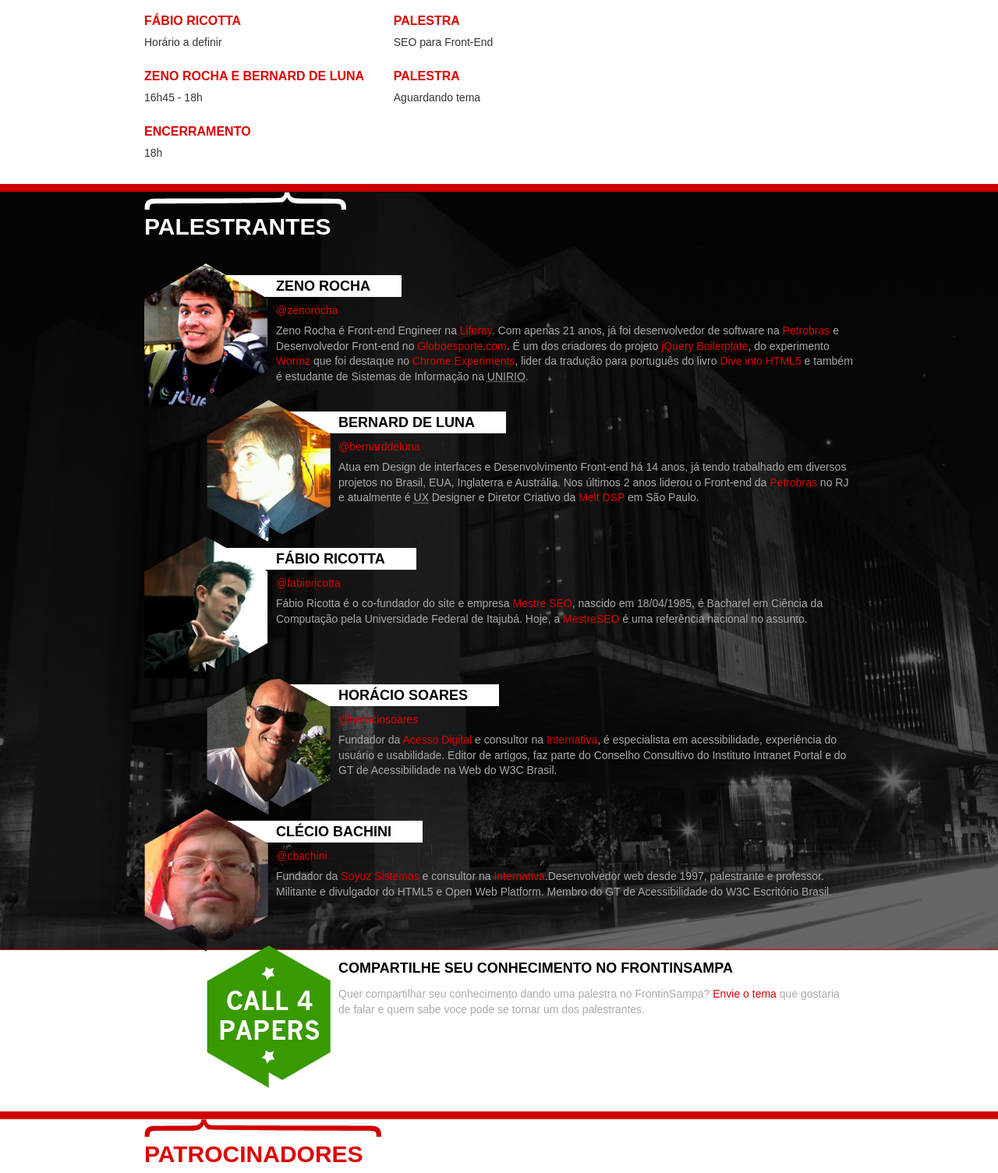
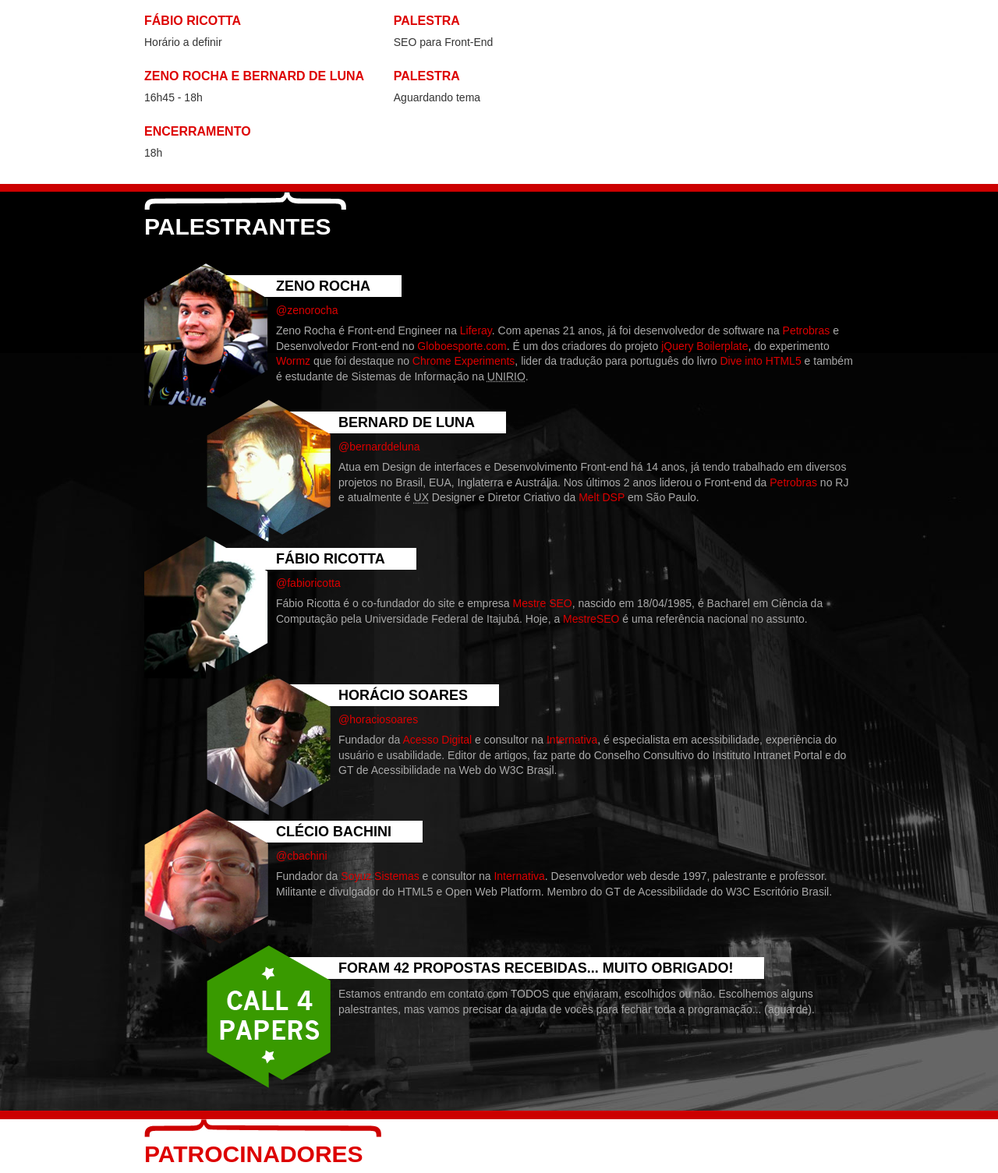
Before and after one commit to braziljs/front-in-sampa, a PHP site: page / in a window 1280 px wide. Shown: the part 1120-2625 px from the top of the page at 78% size. Run offline with PHP 8.4, Linux system fonts and the light colour scheme; some libraries are stand-ins or nearby versions.

Commit message:
retirada call4pappers

```diff
--- a/estilos/global.css
+++ b/estilos/global.css
@@ -1,134 +1,93 @@
 /*
 //FRONTINSAMPA RESET
 */
-
 * {	margin: 0; padding: 0; }
-
 p, h1, h2, h3, h4, h5, h6, label, span { line-height: 100%; font-weight: normal; }
-
 li { list-style: none; }
-
 address { font-style: normal; }
-
 fieldset, img { border: none; }
-
 hr, fieldset legend { display: none; }
-
 html, body { min-height: 100%; }
-
 article, aside, details, figcaption, figure, footer, header, hgroup, menu, nav, section { display: block; }
-
-
 /*
-
 //HEADERS
-
 */
-
 h1 {
 	font-size: 3em;
 	color: #d00;
 	text-transform: uppercase;
 	font-weight: bold;
 }
-
 h2 {
 	font-size: 1.6em;
 	color: #d00;
 	text-transform: uppercase;
 	font-weight: bold;
 }
-
 h3 {
 	font-size: 1.4em;
 	color: #666;
 	font-weight: bold;
 }
-
 h4 {
 	font-size: 1.4em;
 	color: #666;
 	font-weight: bold;
 }
-
-
 .secundario h2 {
 	color: #fff;
 }
-
-
 /*
-
 //TEXTOS
-
 */
-
 p, li {
 	margin-top: 10px;
 	font-size: 1.4em;
 	color: #333;
 	line-height: 140%;
 }
-
 label {
 	font-size: 1.4em;
 	color: #999;
 	font-weight: bold;
 	text-transform: uppercase;
 }
-
 strong {
 	font-weight: 600;
 	color: #888;
 }
-
 .secundario p, .secundario li {
 	color: #aaa;
 }
-
-
 /*
-
 //LINKS
-
 */
-
 a {
 	color: #fff;
 	text-decoration: none;
 }
-
 a, a:hover{
 	transition: all linear 0.3s;
 	-moz-transition: all linear 0.3s;
 	-webkit-transition: all linear 0.3s;
 	-o-transition: all linear 0.3s;
 }
-
 a:hover, a:focus, a:active {
 	color: #d00;
 }
-
 .secundario a {
 	color: #d00;
 }
-
 .secundario a:hover {
 	color: #fff;
 }
-
-
 /*
-
 //BOTOES E FORMULARIOS
-
 */
-
 input[type="text"], input[type="url"], input[type="email"], textarea {
 	border: 1px solid #ccc;
 	padding: 3px;
 }
-
 .bt {
 	background-color: #390;
 	color: #fff;
@@ -139,39 +98,29 @@ input[type="text"], input[type="url"], input[type="email"], textarea {
 	font-weight: bold;
 	padding: 2px 3px;
 }
-
-
 /*
-
 //ESTRUTURA GERAL
-
 */
-
 body {
 	font-size: 62.5%;
 	background-color: #fff;
 	color: #000;
 	font-family: Arial, Helvetica, sans-serif;
 }
-
 #documento {
 	padding: 15px 0 0 0;
 }
-
 #documento .bl-conteudo {
 	width: 910px;
 	margin: 0 auto;
 }
-
 header {
     background: url("img/bg-header.jpg") center top no-repeat #000;
     height: 426px;
 }
-
 header .bl-conteudo {
 	position: relative;
 }
-
 header .bl-logo {
 	position: absolute;
 	right: 338px;
@@ -180,66 +129,49 @@ header .bl-logo {
 	z-index: 10;
 	display: block;
 }
-
-
 header nav{
 	padding-top: 15px;
 	position: relative;
 	left: -3px;
 }
-
 header nav::after {
 position: absolute;
 content: url("img/bg-menu-header.png");
 bottom: -172px;
 display: block;
 }
-
 header .menu li {
 	font-size: 2.8em;
 	line-height: 100%;
 	text-transform: uppercase;
 	font-weight: bold;
 }
-
-
-
 footer {
 	margin-top: 60px;
 	background-color: #000;
 	padding: 0 0 25px;
 }
-
 footer .navegacao-auxiliar {
 	padding: 25px 0;
 }
-
 footer .navegacao-auxiliar li {
 	display: inline-block;
 	margin-right: 6px;
 }
-
 footer address .creditos {
 	display: inline-block;
 	vertical-align: top;
 	margin-right: 20px;
 }
-
-
 /*
-
 //CONTEUDO
-
 */
-
 #conteudo {
 	padding: 0 0 25px;
 }
-
 #conteudo .bl-conteudo {
 	position: relative;
 }
-
 #conteudo .bl-informacoes .detalhes {
 	position: absolute;
 	right: 0;
@@ -248,13 +180,10 @@ footer address .creditos {
 	width: 414px;
 	height: 197px;
 }
-
 #conteudo .bl-informacoes .detalhes a,
-
 #conteudo .bl-informacoes .detalhes p {
 	text-indent: -666em;
 }
-
 #conteudo .bl-informacoes .detalhes a {
 	width: 100%;
 	height: 140px;
@@ -264,25 +193,20 @@ footer address .creditos {
 	z-index: 1;
 	overflow: hidden;
 }
-
 #conteudo section {
 	position: relative;
 	background-color: #fff;
 }
-
 #conteudo .bl-conteudo {
 	position: relative;
 }
-
 #conteudo section.secundario {
 	background-color: #000;
 }
-
 #conteudo section h2 {
 	cursor: pointer;
 	padding: 30px 0 0;
 }
-
 #conteudo section#evento h2 {
 	background: url("img/tit-eventos.png") no-repeat scroll 0 0 transparent;
 	height: 40px;
@@ -292,7 +216,6 @@ footer address .creditos {
 	left: -14px;
 	font-size: 3em;
 }
-
 #conteudo section#evento h3.tt-endereco {
 	margin-top: 50px;
 	font-size: 1.6em;
@@ -300,24 +223,19 @@ footer address .creditos {
 	text-transform: uppercase;
 	font-weight: bold;
 }
-
 #conteudo section#evento .detalhes {
 	position: absolute;
 	right: 0;
 	top: 20px;
 	width: 630px;
 }
-
 #conteudo section#evento .bl-mapa {
 	margin-top: 20px;
 }
-
-
 #conteudo section#evento .bl-mapa iframe {
 	margin-top: 10px;
 	border: none;
 }
-
 #conteudo section#programacao h2.titPr {
 	position: absolute;
 	right: 0;
@@ -326,7 +244,6 @@ footer address .creditos {
 	background: url("img/tit-programacao.png") no-repeat scroll 0 0 transparent;
 	width: 275px;
 	padding-top: 40px;
-
 	font-size: 3em;
 	color: #d00;
 	text-transform: uppercase;
@@ -344,50 +261,39 @@ footer address .creditos {
 	font-size: 1em;
 	min-width: 300px;
 }
-
-#conteudo section#programacao li h3{
+#conteudo section#programacao li h3 {
 	font-size: 1.6em;
 	color: #d00;
 	text-transform: uppercase;
 	font-weight: bold;
 }
-
-
-
 #conteudo section#palestrantes {
-	background: url("img/bg-palestrantes.jpg") center top no-repeat transparent;
+	background: url("img/bg-palestrantes.jpg") center bottom no-repeat #000;
 	border-top: 10px solid #c00;
 	border-bottom: 10px solid #c00;
 	margin-top: 30px;
 	padding-bottom: 30px;
 }
-
 #conteudo section#palestrantes h2.titPl {
 	background: url("img/tit-palestrantes.png") no-repeat scroll 0 0 transparent;
 	height: 40px;
 	width: 275px;
-
 	font-size: 3em;
-
 	text-transform: uppercase;
 	font-weight: bold;
 }
-
 #conteudo section#palestrantes ul {
 	margin-top: 30px;
 }
-
 #conteudo section#palestrantes li {
 	clear: both;
 	overflow: hidden;
 	margin-top: -8px;
 	font-size: 1em;
 }
-
 #conteudo section#palestrantes li:nth-child(even) {
 	margin-left: 80px;
 }
-
 #conteudo section#palestrantes li h3 {
 	display: inline-block;
 	background-color: #fff;
@@ -400,25 +306,21 @@ footer address .creditos {
 	font-size: 1.8em;
 	text-transform: uppercase;
 }
-
 #conteudo section#palestrantes li h4 {
 	margin-top: 10px;
 	font-size: 1.4em;
 	color: #fff;
 	font-weight: bold;
 }
-
 #conteudo section#palestrantes li img {
 	float: left;
 	margin-right: 10px;
 	position: relative;
 	z-index: 3;
 }
-
 #conteudo section#patrocinadores {
 	height: 400px;
 }
-
 #conteudo section#patrocinadores h2 {
 	background: url("img/tit-patrocinadores.png") no-repeat scroll 0 0 transparent;
 	width: 305px;
@@ -431,67 +333,53 @@ footer address .creditos {
 	text-transform: uppercase;
 	font-weight: bold;
 }
-
-
-
 #conteudo section#patrocinadores .bl-patrocinador {
 	position: absolute;
 }
-
 #conteudo section#patrocinadores .patrocinador {
 	background-color: #eee;
 }
-
 #conteudo section#patrocinadores .bl-patrocinador-diamante {
 	top: 80px;
 	left: 0;
 }
-
 #conteudo section#patrocinadores .patrocinador-diamante {
 	width: 205px;
 	height: 160px;
 }
-
 #conteudo section#patrocinadores .bl-patrocinador-ouro {
 	top: 80px;
 	left: 360px;
 }
-
 #conteudo section#patrocinadores .patrocinador-ouro {
 	width: 130px;
 	height: 100px;
 	display: inline-block;
 	margin-right: 10px;
 }
-
 #conteudo section#patrocinadores .bl-patrocinador-prata {
 	top: 280px;
 	left: 0;
 }
-
 #conteudo section#patrocinadores .patrocinador-prata {
 	width: 95px;
 	height: 75px;
 	display: inline-block;
 	margin-right: 2px;
 }
-
 #conteudo section#patrocinadores .bl-patrocinador-bronze {
 	top: 250px;
 	left: 520px;
 }
-
 #conteudo section#patrocinadores .patrocinador-bronze {
 	width: 74px;
 	height: 57px;
 	display: inline-block;
 	margin-right: -1px;
 }
-
 #conteudo section#apoiadores {
 	margin-top: 30px;
 }
-
 #conteudo section#apoiadores h2 {
 	background: url("img/tit-apoiadores.png") no-repeat scroll 0 0 transparent;
 	width: 215px;
@@ -500,11 +388,9 @@ footer address .creditos {
 	text-transform: uppercase;
 	font-weight: bold;
 }
-
 #conteudo section#apoiadores ul {
 	margin-top: 20px;
 }
-
 #conteudo section#apoiadores li {
 	display: inline-block;
 	width: 75px;
@@ -512,20 +398,15 @@ footer address .creditos {
 	background-color: #eee;
 	margin: 0 5px 8px 0;
 }
-
 #conteudo section#apoiadores li img {
 	display: block;
 }
-
 #conteudo section#contato {
 	margin-top: 30px;
 }
-
 #conteudo section#contato a {
 	color: #666;
 }
-
-
 #conteudo section#contato h2 {
 	background: url("img/tit-apoiadores.png") no-repeat scroll 0 0 transparent;
 	width: 215px;
@@ -534,7 +415,6 @@ footer address .creditos {
 	text-transform: uppercase;
 	font-weight: bold;
 }
-
 #conteudo section#comentarios h2 {
 	background: url("img/tit-patrocinadores.png") no-repeat scroll 0 0 transparent;
 	width: 305px;
@@ -544,41 +424,31 @@ footer address .creditos {
 	text-transform: uppercase;
 	font-weight: bold;
 }
-
 #conteudo section#contato .bl-campos {
 	margin-top: 30px;
 	width: 447px;
 }
-
 #conteudo section#contato h2, section#comentarios h2 {
 	margin-bottom: 30px;
-
 }
-
 #conteudo section#contato h3 {
 	margin-bottom: 10px;
 	margin-top: 15px;
 }
-
 #conteudo section#contato .campo label {
 	width: 90px;
 	margin-right: 6px;
 	display: inline-block;
 	vertical-align: top;
 }
-
 #conteudo section#contato .campo br {
 	display: none;
 }
-
 #conteudo section#contato .campo input,
-
 #conteudo section#contato .campo textarea {
 	width: 340px;
 }
-
 #conteudo section#contato .bl-auxiliar,
-
 #conteudo section#contato .bl-bt {
 	margin-top: 10px;
 	width: 50%;
@@ -586,11 +456,9 @@ footer address .creditos {
 	display: inline-block;
 	vertical-align: middle;
 }
-
 #conteudo section#contato .bl-bt {
 	text-align: right;
 }
-
 .box-comments {
     margin-top: 15px;
 }
--- a/index.php
+++ b/index.php
@@ -191,7 +191,6 @@
 							<h4><a href="http://twitter.com/horaciosoares" rel="external"><span class="twitter">@horaciosoares</span></a></h4>
 							<p class="sobre">
 								Fundador da <a href="http://acessodigital.net" title="Visitar Acesso Digital" rel="external">Acesso Digital</a> e consultor na <a href="http://internativa.com.br" title="Visitar Interativa" rel="external">Internativa</a>, é especialista em acessibilidade, experiência do usuário e usabilidade. Editor de artigos, faz parte do Conselho Consultivo do Instituto Intranet Portal e do GT de Acessibilidade na Web do W3C Brasil.
-
 							</p>
 						</li>
 						<li class="palestrante">
@@ -199,14 +198,15 @@
 							<img class="foto" src="images/clecio.png" alt="Foto do Palestrante Clécio Bachini" />
 							<h4><a href="http://twitter.com/cbachini" rel="external"><span class="twitter">@cbachini</span></a></h4>
 							<p class="sobre">
-								Fundador da <a href="http://www.soyuz.com.br/" title="Visitar Soyuz Sistemas" rel="external">Soyuz Sistemas</a> e consultor na <a href="http://internativa.com.br" title="Visitar Interativa" rel="external">Internativa</a>.Desenvolvedor web desde 1997, palestrante e professor. Militante e divulgador do HTML5 e Open Web Platform.
+								Fundador da <a href="http://www.soyuz.com.br/" title="Visitar Soyuz Sistemas" rel="external">Soyuz Sistemas</a> e consultor na <a href="http://internativa.com.br" title="Visitar Interativa" rel="external">Internativa</a>.
+Desenvolvedor web desde 1997, palestrante e professor. Militante e divulgador do HTML5 e Open Web Platform.
 Membro do GT de Acessibilidade do W3C Escritório Brasil.
 							</p>
 						</li>
 						<li class="palestrante">
-							<h3>Compartilhe seu conhecimento no FrontinSampa</h3>
-							<a onclick="recordOutboundLink(this, 'Call4papers', 'Site'); return false;" href="http://minim.in/2fY" rel="external"><img class="foto" src="images/call-4-papers.png" alt="Call for Papers" /></a>
-							<p class="sobre">Quer compartilhar seu conhecimento dando uma palestra no FrontinSampa? <a href="http://minim.in/2fY" rel="external">Envie o tema</a> que gostaria de falar e quem sabe voce pode se tornar um dos palestrantes.</p>
+							<h3>Foram 42 propostas recebidas... Muito Obrigado!</h3>
+							<img class="foto" src="images/call-4-papers.png" alt="Call for Papers" />
+							<p class="sobre">Estamos entrando em contato com TODOS que enviaram, escolhidos ou não. Escolhemos alguns palestrantes, mas vamos precisar da ajuda de vocês para fechar toda a programação... (aguarde).</p>
 						</li>
 					</ul>
 				</div>
```
Also changed, not shown: images/logo.png, images/logo2.jpg (added).
